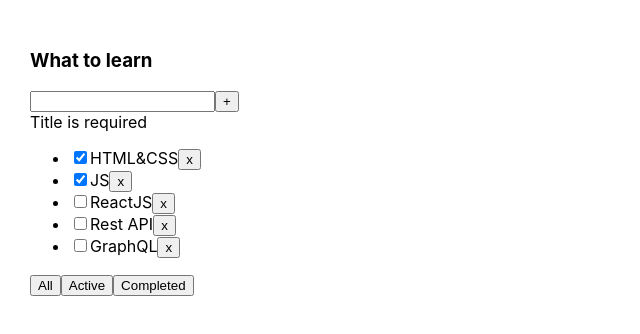
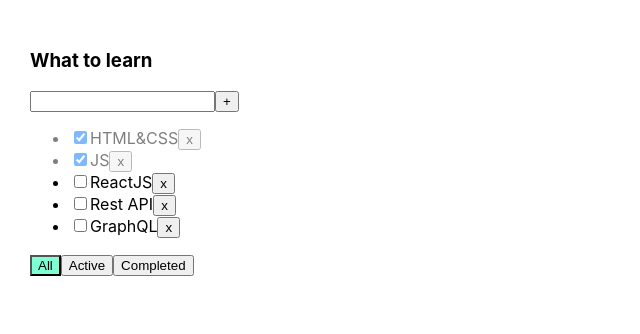
Before and after one commit to shastinmax/ToDo, a React (Create React App) app: page / in a window 1280 px wide. Shown: the top 334 px of the page, without its empty margins (0-640 px from the left). Built offline with nearby package versions, Linux system fonts and the light colour scheme.

Commit message:
button styled

```diff
--- a/src/App.tsx
+++ b/src/App.tsx
@@ -53,7 +53,8 @@
                       removeTask={removeTask}
                       changeFilter={changeFilter}
                       addTask={addTask}
-                      changeCheckboxStatus={changeCheckboxStatus}/>
+                      changeCheckboxStatus={changeCheckboxStatus}
+                      filter={filter}/>
         </div>
     );
 }
--- a/src/TodoList.module.css
+++ b/src/TodoList.module.css
@@ -4,3 +4,9 @@
 .errorMessage{
     color: red
 }
+.activeFilter{
+    background-color: aquamarine;
+}
+.isDone{
+    opacity:0.5
+}
--- a/src/Todolist.tsx
+++ b/src/Todolist.tsx
@@ -15,6 +15,7 @@
     changeFilter: (value: FilterValuesType) => void
     addTask: (title: string) => void
     changeCheckboxStatus: (id: string, value: boolean) => void
+    filter: FilterValuesType
 }
 
 export function Todolist(props: PropsType) {
@@ -60,7 +61,7 @@
                    className={error ? s.error : ''}
             />
             <button onClick={addTask}>+</button>
-            <div className={error ? s.errorMessage : ''}>Title is required</div>
+            {error && <div className={error ? s.errorMessage : ''}>Title is required</div>}
         </div>
         <ul>
             {
@@ -72,7 +73,7 @@
                     //    props.changeCheckboxStatus(t.id,e.currentTarget.checked)
                     // }
 
-                    return <li key={t.id}>
+                    return <li key={t.id} className={t.isDone?s.isDone:''}>
                         <input type="checkbox" checked={t.isDone}
                                onChange={(e) => onChangeCheckbox(t.id, e.currentTarget.checked)}/>
                         <span>{t.title}</span>
@@ -82,9 +83,12 @@
             }
         </ul>
         <div>
-            <button onClick={onAllClickHandler}>All</button>
-            <button onClick={onActiveClickHandler}>Active</button>
-            <button onClick={onCompletedClickHandler}>Completed</button>
+            <button className={props.filter === 'all' ? s.activeFilter : ''} onClick={onAllClickHandler}>All</button>
+            <button className={props.filter === 'active' ? s.activeFilter : ''} onClick={onActiveClickHandler}>Active
+            </button>
+            <button className={props.filter === 'completed' ? s.activeFilter : ''}
+                    onClick={onCompletedClickHandler}>Completed
+            </button>
         </div>
     </div>
 }
```
